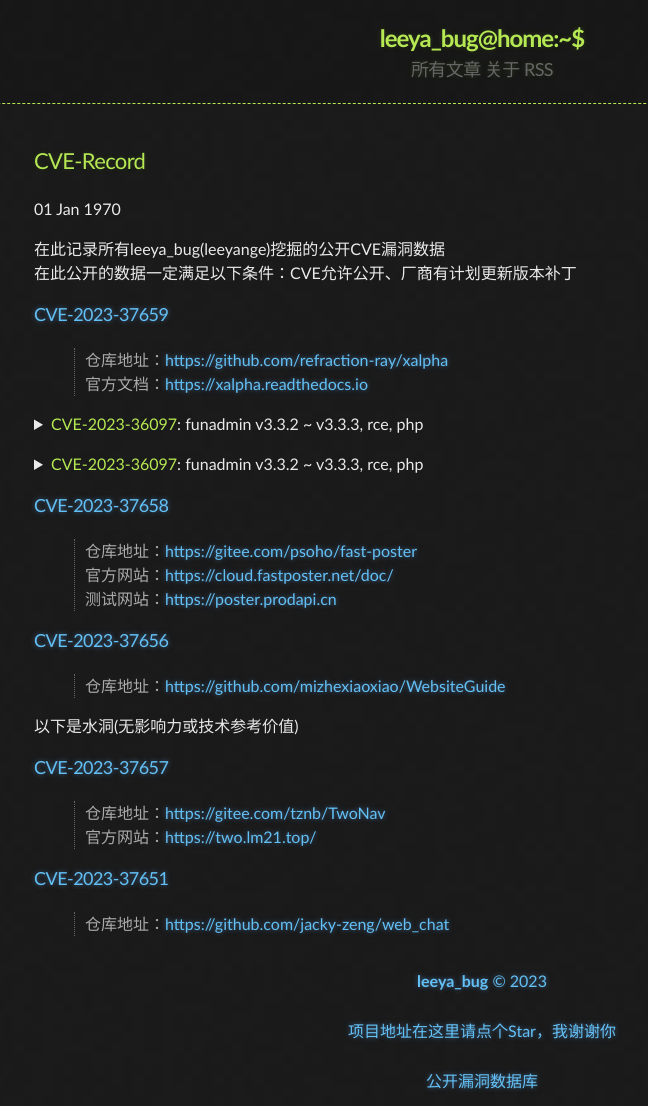
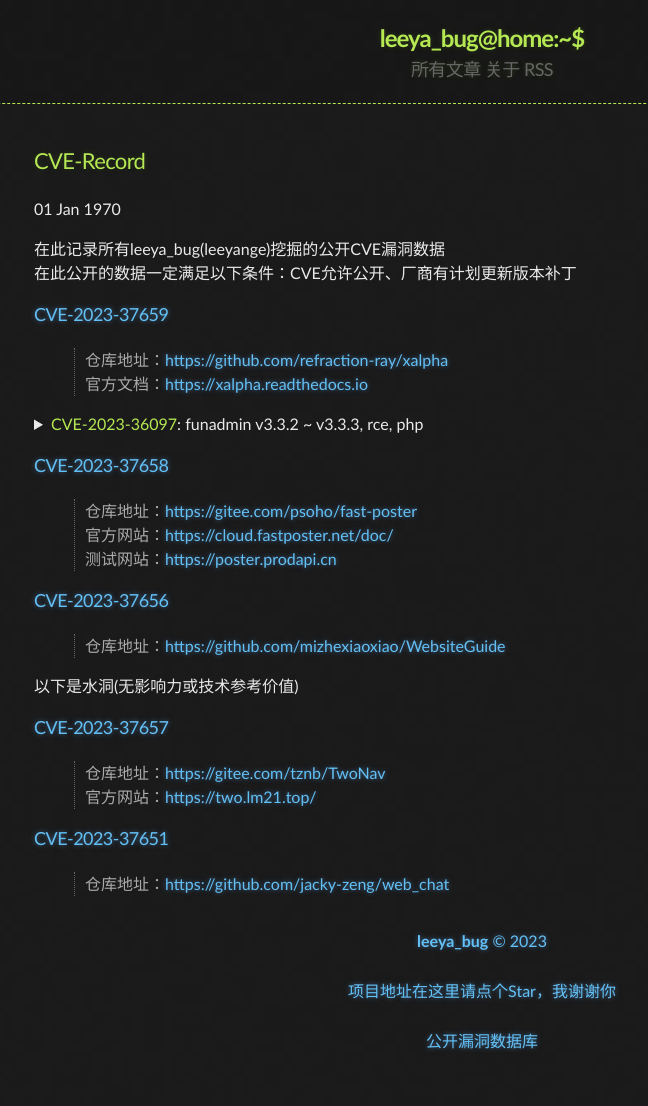
Before and after one commit to Leeyangee/leeyangee.github.io, a Jekyll site: the page built from _posts/1970-01-01-CVE-Record.md, in a window 1280 px wide. Shown: the whole page, without its empty margins (158-806 px from the left). Built offline with Jekyll 4.4.1, drawn with Linux system fonts in a browser that asks for light colours; after the commit the page ends 1066 px from its top, so only the background shows below that.

Commit message:
Update 1970-01-01-CVE-Record.md

```diff
--- a/_posts/1970-01-01-CVE-Record.md
+++ b/_posts/1970-01-01-CVE-Record.md
@@ -13,18 +13,9 @@ published: true
 <details>
       <summary><font color="#b5e853">CVE-2023-36097</font>: funadmin v3.3.2 ~ v3.3.3, rce, php</summary>
       <pre><code>
-<a id="cve1" href="https://gitee.com/funadmin/funadmin">CVE-2023-36097</a>
-仓库地址：<a href="https://gitee.com/funadmin/funadmin">https://gitee.com/funadmin/funadmin</a>
-官方网站：<a href="https://www.funadmin.com">https://www.funadmin.com</a>
-      </code></pre>
-</details><p></p>
-
-<details>
-      <summary><font color="#b5e853">CVE-2023-36097</font>: funadmin v3.3.2 ~ v3.3.3, rce, php</summary>
-      <pre><code>
-<a id="cve1" href="https://gitee.com/funadmin/funadmin">CVE-2023-36097</a>
-仓库地址：<a href="https://gitee.com/funadmin/funadmin">https://gitee.com/funadmin/funadmin</a>
-官方网站：<a href="https://www.funadmin.com">https://www.funadmin.com</a>
+<a id="cve_addr">CVE-2023-36097</a>
+仓库地址：<a id="cve_rep">https://gitee.com/funadmin/funadmin</a>
+官方网站：<a id="cve_rep">https://www.funadmin.com</a>
       </code></pre>
 </details><p></p>
 
```
Also changed, not shown: other parts of _posts/1970-01-01-CVE-Record.md (+9 -1 lines).
